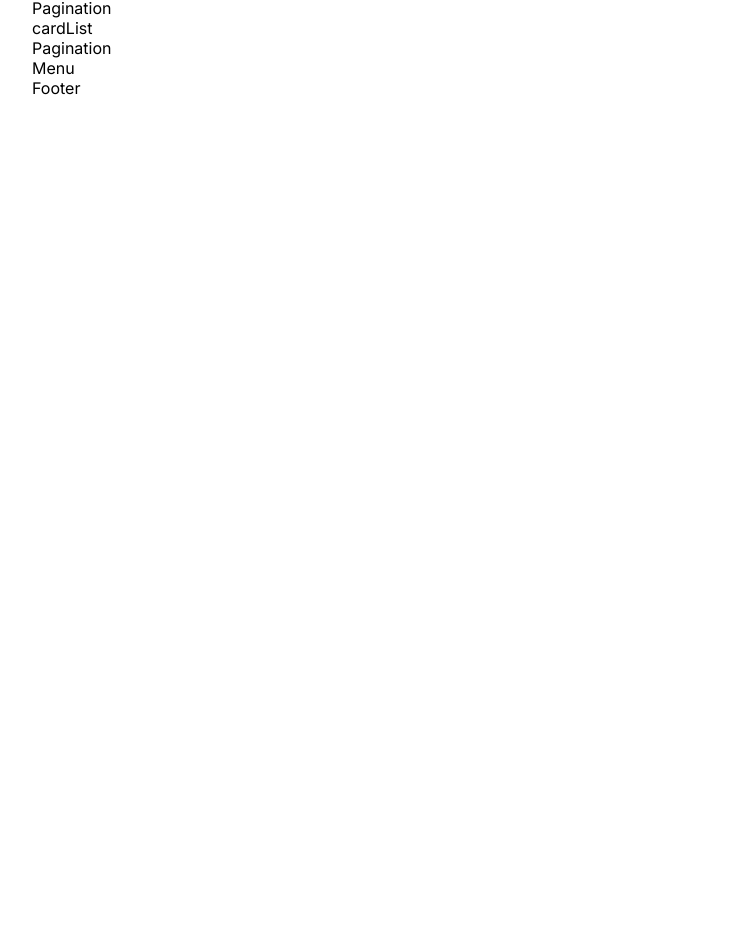
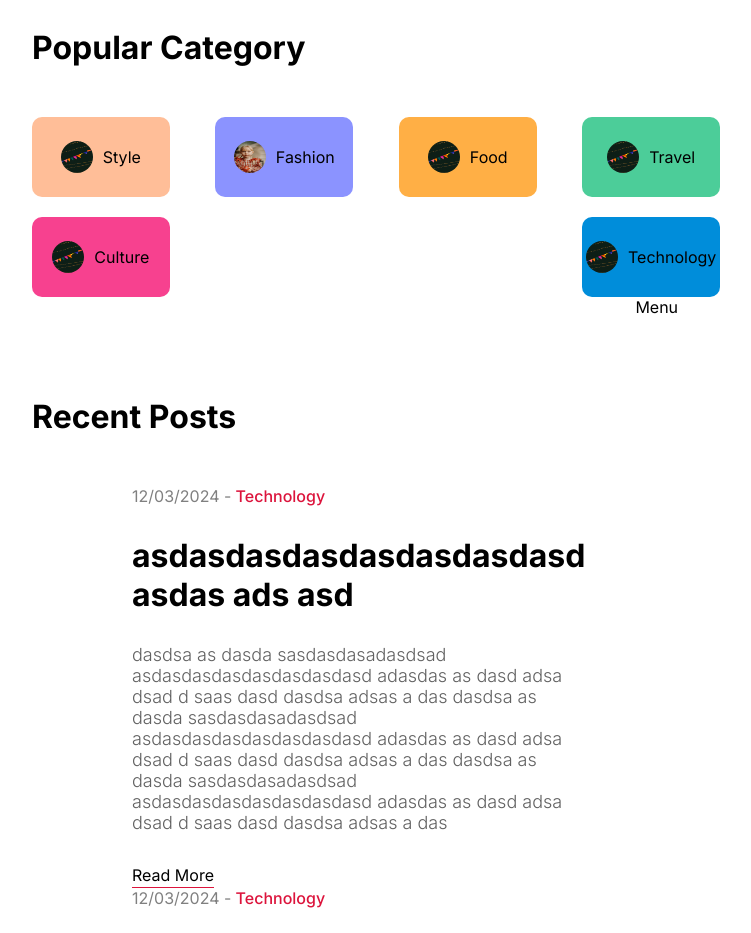
Before and after one commit to Ashen270/Ceylonblog, a Next.js app: page / in a window 1280 px wide. Shown: the part 1176-2109 px from the top of the page, without its empty margins (264-1015 px from the left). Before the commit the page ends 1274 px from the top, so only its background shows below. Built offline with nearby package versions, Linux system fonts and the light colour scheme.

Commit message:
catrgory list and Card Completed

```diff
--- a/src/app/componets/CategoryList/CategoryList.jsx
+++ b/src/app/componets/CategoryList/CategoryList.jsx
@@ -1,11 +1,82 @@
 import React from 'react'
 import styles from './categoryList.module.css'
 import Pagination from '../pagination/Pagination'
+import Link from 'next/link'
+import Image from 'next/image'
 
 const CategoryList = () => {
   return (
-    <div className={styles.container}>CategoryList
-    <Pagination/>
+    <div className={styles.container}>
+      <h1 className={styles.title}>Popular Category</h1>
+      <div className={styles.categories}>
+          <Link href="/blog?cat=style"
+          className={`${styles.category} ${styles.style}`}
+          >
+            <Image
+              src="/style.png"
+              alt=""
+              width={32}
+              height={32}
+              className={styles.image}
+            />
+            Style
+          </Link>
+        <Link href="/blog?cat=style"
+        className={`${styles.category} ${styles.fashion}`}>
+          <Image
+            src="/fashion.png"
+            alt=""
+            width={32}
+            height={32}
+            style={{ borderRadius: '50%' }}
+          />
+          Fashion
+        </Link>
+        <Link href="/blog?cat=style"
+        className={`${styles.category} ${styles.food}`}>
+          <Image
+            src="/style.png"
+            alt=""
+            width={32}
+            height={32}
+            className={styles.image}
+          />
+          Food
+        </Link>
+        <Link href="/blog?cat=style"
+        className={`${styles.category} ${styles.travel}`}>
+          <Image
+            src="/style.png"
+            alt=""
+            width={32}
+            height={32}
+            className={styles.image}
+          />
+          Travel
+        </Link>
+        <Link href="/blog?cat=style"
+        className={`${styles.category} ${styles.culture}`}>
+          <Image
+            src="/style.png"
+            alt=""
+            width={32}
+            height={32}
+            className={styles.image}
+          />
+          Culture
+        </Link>
+        <Link href="/blog?cat=style"
+        className={`${styles.category} ${styles.technology}`}>
+          <Image
+            src="/style.png"
+            alt=""
+            width={32}
+            height={32}
+            className={styles.image}
+          />
+          Technology
+        </Link>
+      </div>
     </div>
   )
 }
--- a/src/app/componets/CategoryList/CategoryList.module.css
+++ b/src/app/componets/CategoryList/CategoryList.module.css
@@ -0,0 +1,83 @@
+.container{
+
+}
+
+.title{
+    margin: 50px 0px;
+}
+
+.categories{
+    display: flex;
+    flex-wrap: wrap;
+    justify-content: space-between;
+    gap: 20px;
+
+}
+
+.category{
+    display: flex;
+    align-items: center;
+    gap: 10px;
+    text-transform: capitalize;
+    width: 15%;
+    height: 80px;
+    justify-content: center;
+    border-radius: 10px;
+}
+.category.style{
+    background-color: #FFBE98;
+}
+
+.category.fashion{
+    background-color: #8B93FF;
+}
+.category.food{
+    background-color: #FFAF45;
+}
+.category.culture{
+    background-color: #F7418F;
+}
+.category.travel{
+    background-color: #4CCD99;
+}
+.category.technology{
+    background-color: #008DDA;
+}
+
+
+.image{
+    border-radius:50% ;
+}
+
+
+@media screen and (max-width: 1280px){
+
+    .category{
+        width: 20%;
+    }
+
+}
+
+@media screen and (max-width: 1024px){
+
+    .category{
+        width: 25%;
+    }
+
+}
+
+@media screen and (max-width: 768px){
+
+    .category{
+        width: 45%;
+    }
+
+}
+
+@media screen and (max-width: 640px){
+
+    .category{
+        width: 100%;
+    }
+
+}
--- a/src/app/componets/Menu/Menu.module.css
+++ b/src/app/componets/Menu/Menu.module.css
@@ -0,0 +1,3 @@
+.container{
+    flex: 2;
+}
--- /dev/null
+++ b/src/app/componets/card/Card.jsx
@@ -0,0 +1,36 @@
+import React from 'react'
+import styles from './card.module.css'
+import Image from 'next/image'
+import Link from 'next/link'
+const Card = () => {
+  return (
+    <div className={styles.container}>
+        <div className={styles.imageContainer}>
+            <Image src="/p1.jpeg" alt="" fill  className={styles.image}/>
+        </div>
+
+        <div className={styles.textContainer}>
+           <div className={styles.detail}>
+              <span className={styles.date}>12/03/2024 -</span>
+              <span className={styles.category}> Technology</span>
+           </div>
+           <Link href="/">
+            <h1>asdasdasdasdasdasdasdasd asdas ads asd</h1>
+          </Link>
+          <p className={styles.desc}>
+            dasdsa as dasda sasdasdasadasdsad asdasdasdasdasdasdasdasd
+            adasdas as dasd adsa dsad d saas dasd  dasdsa  adsas  a das
+            dasdsa as dasda sasdasdasadasdsad asdasdasdasdasdasdasdasd
+            adasdas as dasd adsa dsad d saas dasd  dasdsa  adsas  a das
+            dasdsa as dasda sasdasdasadasdsad asdasdasdasdasdasdasdasd
+            adasdas as dasd adsa dsad d saas dasd  dasdsa  adsas  a das
+          </p>
+          <Link href="/" className={styles.link}> Read More</Link>
+
+        </div>
+
+    </div>
+  )
+}
+
+export default Card
--- /dev/null
+++ b/src/app/componets/card/card.module.css
@@ -0,0 +1,50 @@
+.container{
+    margin: bottom 50px;
+    display: flex;
+    align-items: center;
+    gap: 100px;
+
+}
+
+.imageContainer{
+    flex:1;
+    height: 350px;
+    position: relative;
+    margin:20px 0px;
+}
+
+.textContainer{
+    flex: 1;
+}
+
+.image{
+    object-fit: cover;
+}
+
+.textContainer{
+    flex: 1;
+    display: flex;
+    flex-direction: column;
+    gap: 30px;
+}
+
+.date{
+    color: gray;
+}
+
+.category{
+    color: crimson;
+    font-weight: 500;
+}
+
+.desc{
+    font-size: 18px;
+    font-weight: 300;
+    color:var(--softTextColor)
+}
+
+.link{
+    border-bottom: 1px solid crimson;
+    width: max-content;
+    padding: 2px 0px;
+}
--- a/src/app/componets/cardList/cardList.jsx
+++ b/src/app/componets/cardList/cardList.jsx
@@ -1,10 +1,22 @@
 import React from 'react'
 import styles from './cardList.module.css'
 import Pagination from '../pagination/Pagination'
+import Image from 'next/image'
+import Card from '../card/Card'
 
 const cardList = () => {
   return (
-    <div className={styles.container}>cardList
+    <div className={styles.container}>
+      <h1 className={styles.title}>Recent Posts</h1>
+        <div className={styles.posts}>
+        <Card/>
+
+        <Card/>
+
+        <Card/>
+
+        <Card/>
+        </div>
     <Pagination/>
     </div>
   )
--- a/src/app/componets/cardList/cardList.module.css
+++ b/src/app/componets/cardList/cardList.module.css
@@ -0,0 +1,9 @@
+.container{
+    flex: 5;
+    margin:50px 0px;
+
+}
+
+.title{
+    margin:50px 0px;
+}
--- a/src/app/globals.css
+++ b/src/app/globals.css
@@ -10,11 +10,12 @@
     padding: 0;
     margin: 0;
     box-sizing: border-box;
+
 }
 
 body {
     max-width: 100vw;
-    overflow: hidden;
+    overflow: auto;
 }
 
 a {
--- a/src/app/homepage.module.css
+++ b/src/app/homepage.module.css
@@ -0,0 +1,4 @@
+.content{
+    display: flex;
+    gap: 50px;
+}
```
